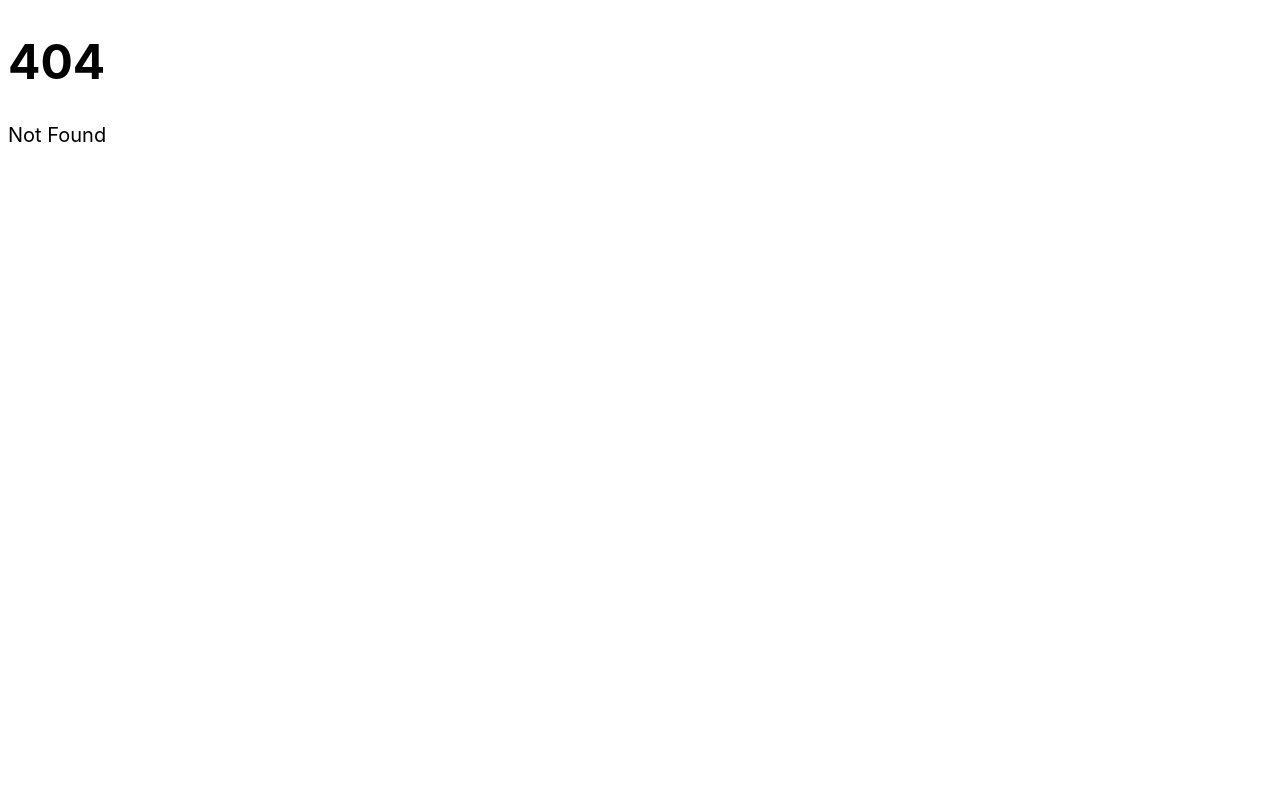
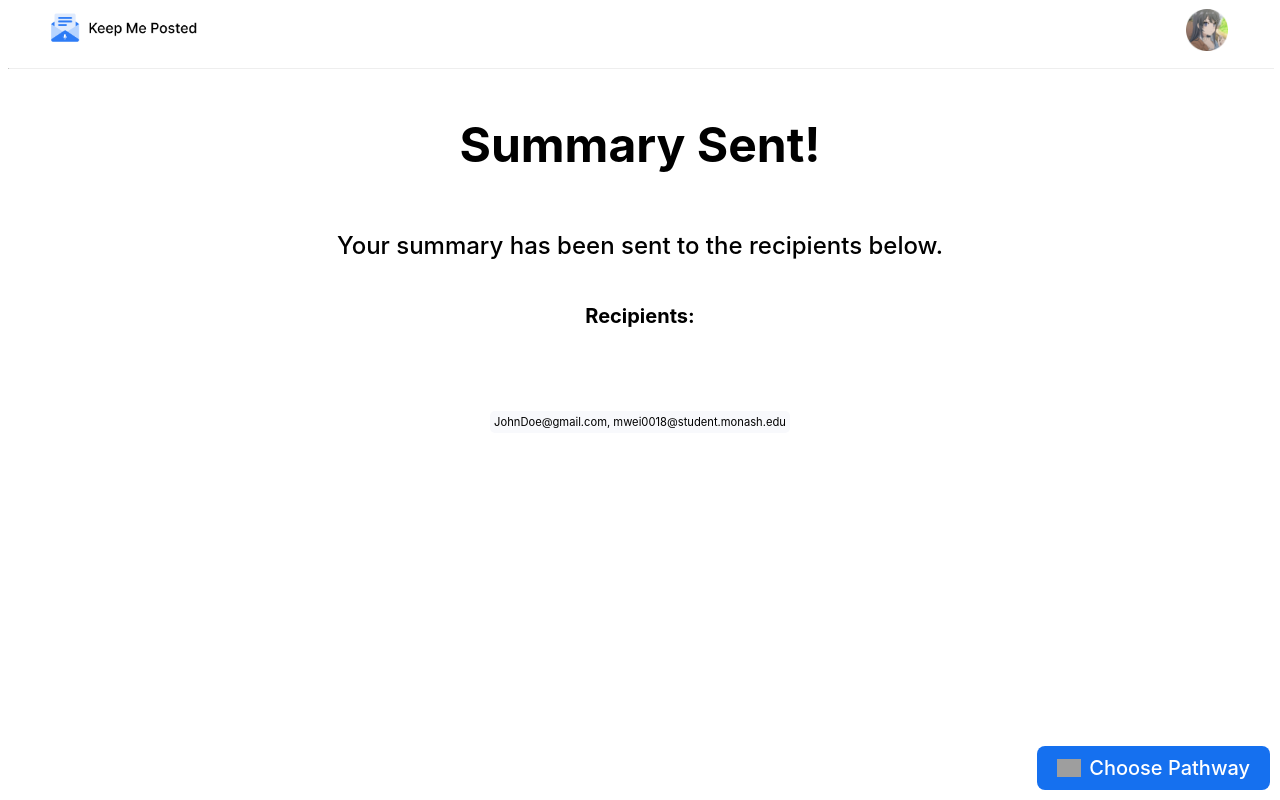
Before and after one commit to RValanki/Keep-Me-Posted, a SvelteKit app in the folder frontend/: page /sent in a window 1280 px wide. Before the commit this address had no page. Built offline with nearby package versions, Linux system fonts and the light colour scheme; grey boxes are pictures that could not be loaded.

Commit message:
added the sent page functionality with example emails

```diff
--- /dev/null
+++ b/frontend/src/routes/sent/+page.svelte
@@ -0,0 +1,93 @@
+<script>
+    import Button from "../../components/button.svelte";
+    import Topbar from "../../components/topbar.svelte";
+    import { ContactsStore } from "../../stores/contacts-store";
+
+
+    let nextPage = () => {
+        console.log("clicked");
+    }
+
+    </script>
+
+      <Topbar> </Topbar>
+
+      <div class="content-container">
+
+        <div class="title-container">
+          <h1>Summary Sent!</h1>
+          <h3>Your summary has been sent to the recipients below.</h3>
+          <p><strong>Recipients:</strong></p>
+        </div>
+
+
+        <div class="recipients-container">
+          {#each $ContactsStore as email}
+          <div class="email-token">
+            <div class="token">{email}</div>
+          </div>
+        {/each}
+        </div>
+
+      </div>
+
+
+
+      <div class="button-container">
+        <div class="button-holder">
+          <Button handleClick={nextPage} icon="../../src/assets/arrow-right.png" text="Choose Pathway"></Button>
+        </div>
+      </div>
+
+
+
+  <style>
+
+
+    .content-container {
+      display: flex;
+      flex-direction: column;
+      align-items: center;
+      padding-top: 2%;
+      padding-bottom: 10%;
+    }
+
+    .button-container {
+      position: absolute;
+      right: 10px;
+      bottom: 10px;
+    }
+
+    .title-container {
+      display: flex;
+      flex-direction: column;
+      align-items: center;
+      padding-bottom: 5%;
+    }
+
+    .recipients-container {
+      display: flex;
+      flex-wrap: wrap;
+      max-width: 40%;
+      gap: 5px;
+    }
+
+    .email-token {
+      display: flex;
+      background-color: #F8F9FC;
+      padding: 4px;
+      border-radius: 5px;
+      justify-content: center;
+      align-items: center;
+      gap: 3px;
+    }
+
+    .caption {
+      color: crimson;
+      padding-bottom: 10px;
+    }
+
+
+
+
+  </style>
--- a/frontend/src/stores/contacts-store.js
+++ b/frontend/src/stores/contacts-store.js
@@ -1,5 +1,4 @@
 import { writable } from 'svelte/store'
 
-export const contactsStore = writable({
-    contacts: []
-})
+export const ContactsStore = writable(["JohnDoe@gmail.com, mwei0018@student.monash.edu"]
+)
```
Also changed, not shown: frontend/src/routes/summary/+page.svelte (deleted, +0 -43 lines).
